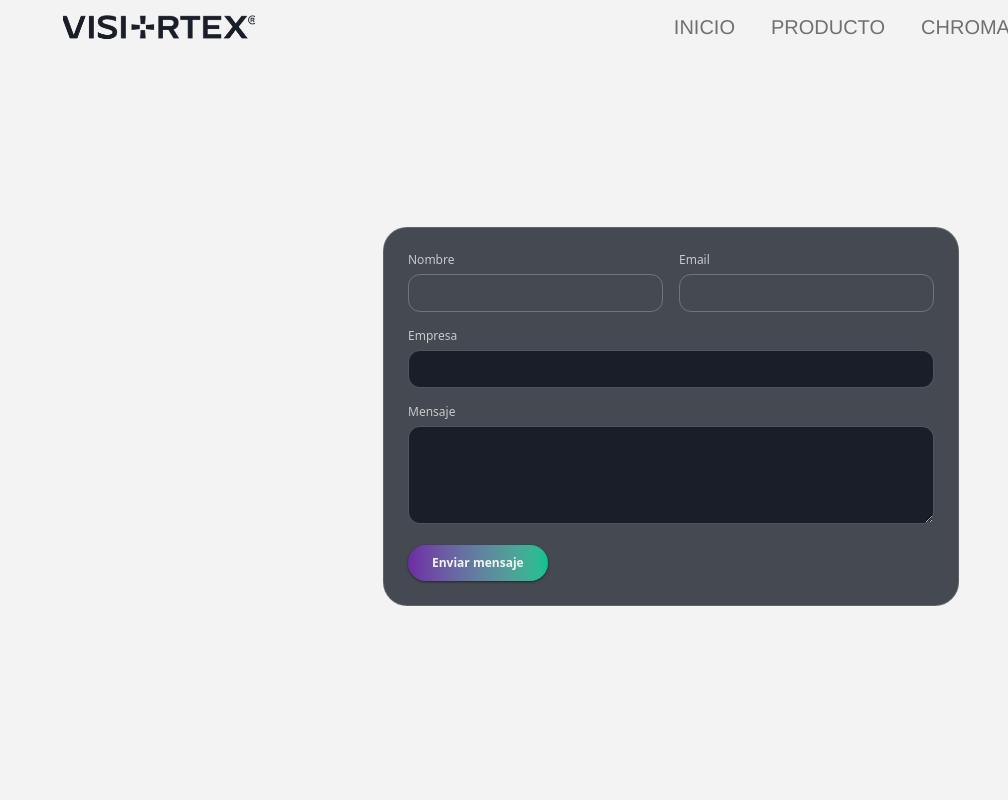
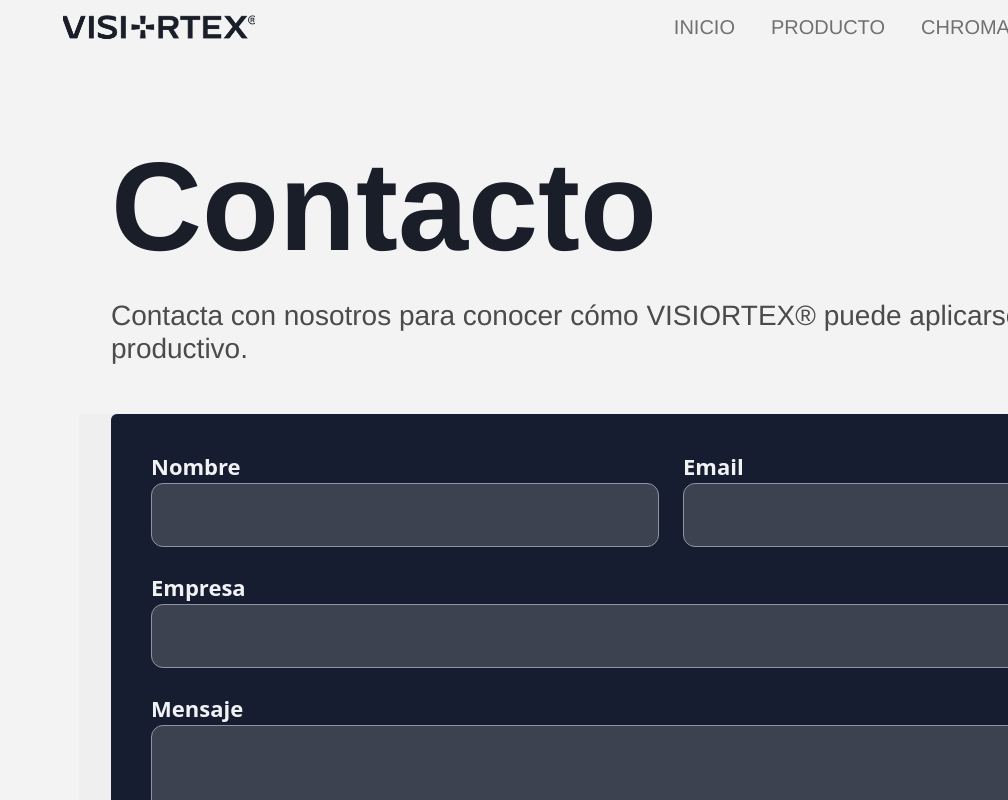
Before and after one commit to braianrabanal/vtx-web-feria, a Next.js app: page /contacto in a window 1280 px wide. Shown: the top 800 px of the page, without its empty margins (272-1280 px from the left). Built offline with nearby package versions, Linux system fonts and the light colour scheme.

Commit message:
finalizado el front de la web y comenzado la configuracion de la funcionalidad de contacto.

```diff
--- a/next.config.ts
+++ b/next.config.ts
@@ -1,22 +1,9 @@
 import type { NextConfig } from "next";
 
 const nextConfig: NextConfig = {
-  /**
-   * Salida estática para despliegue en plataformas tipo GitHub Pages / S3.
-   * `next build` generará la carpeta `out/` lista para publicar.
-   */
-  output: "export",
   images: {
-    // Desactiva el Image Optimization server de Next para poder exportar estático
     unoptimized: true,
   },
-  /**
-   * Si vas a desplegar bajo un subpath (por ejemplo, https://usuario.github.io/vtx-landing),
-   * descomenta y ajusta estas líneas:
-   *
-   * basePath: "/vtx-landing",
-   * assetPrefix: "/vtx-landing/",
-   */
 };
 
 export default nextConfig;
--- /dev/null
+++ b/src/app/api/contacto/route.ts
@@ -0,0 +1,80 @@
+import { NextResponse } from "next/server";
+import nodemailer from "nodemailer";
+
+type ContactBody = {
+  nombre?: string;
+  email?: string;
+  empresa?: string;
+  mensaje?: string;
+};
+
+const emailRegex = /^[^\s@]+@[^\s@]+\.[^\s@]+$/;
+
+export async function POST(req: Request) {
+  try {
+    const body = (await req.json()) as ContactBody;
+    const nombre = body.nombre?.trim() ?? "";
+    const email = body.email?.trim() ?? "";
+    const empresa = body.empresa?.trim() ?? "";
+    const mensaje = body.mensaje?.trim() ?? "";
+
+    if (!nombre || !email || !mensaje) {
+      return NextResponse.json(
+        { ok: false, error: "Nombre, email y mensaje son obligatorios." },
+        { status: 400 },
+      );
+    }
+
+    if (!emailRegex.test(email)) {
+      return NextResponse.json(
+        { ok: false, error: "El email no es valido." },
+        { status: 400 },
+      );
+    }
+
+    const host = process.env.SMTP_HOST;
+    const port = Number(process.env.SMTP_PORT ?? "587");
+    const user = process.env.SMTP_USER;
+    const pass = process.env.SMTP_PASS;
+    const secure = (process.env.SMTP_SECURE ?? "false") === "true";
+    const to = process.env.CONTACT_TO_EMAIL;
+    const from = process.env.CONTACT_FROM_EMAIL ?? user;
+
+    if (!host || !port || !user || !pass || !to || !from) {
+      return NextResponse.json(
+        { ok: false, error: "Falta configuracion SMTP en variables de entorno." },
+        { status: 500 },
+      );
+    }
+
+    const transporter = nodemailer.createTransport({
+      host,
+      port,
+      secure,
+      auth: { user, pass },
+    });
+
+    await transporter.sendMail({
+      from,
+      to,
+      replyTo: email,
+      subject: `Nuevo mensaje de contacto - ${nombre}`,
+      text: `Nombre: ${nombre}\nEmail: ${email}\nEmpresa: ${empresa || "-"}\n\nMensaje:\n${mensaje}`,
+      html: `
+        <h2>Nuevo mensaje de contacto</h2>
+        <p><strong>Nombre:</strong> ${nombre}</p>
+        <p><strong>Email:</strong> ${email}</p>
+        <p><strong>Empresa:</strong> ${empresa || "-"}</p>
+        <p><strong>Mensaje:</strong></p>
+        <p>${mensaje.replace(/\n/g, "<br/>")}</p>
+      `,
+    });
+
+    return NextResponse.json({ ok: true });
+  } catch {
+    return NextResponse.json(
+      { ok: false, error: "No se pudo enviar el mensaje." },
+      { status: 500 },
+    );
+  }
+}
--- a/src/app/contacto/page.tsx
+++ b/src/app/contacto/page.tsx
@@ -1,84 +1,167 @@
+"use client";
+
+import { FormEvent, useState } from "react";
 import { contactoPage } from "@/content/es";
 
 export default function ContactoPage() {
+  const [isSending, setIsSending] = useState(false);
+  const [status, setStatus] = useState<{ ok: boolean; message: string } | null>(
+    null,
+  );
+
+  async function handleSubmit(event: FormEvent<HTMLFormElement>) {
+    event.preventDefault();
+    setStatus(null);
+    setIsSending(true);
+
+    const formData = new FormData(event.currentTarget);
+    const payload = {
+      nombre: String(formData.get("nombre") || ""),
+      email: String(formData.get("email") || ""),
+      empresa: String(formData.get("empresa") || ""),
+      mensaje: String(formData.get("mensaje") || ""),
+    };
+
+    try {
+      const res = await fetch("/api/contacto", {
+        method: "POST",
+        headers: { "Content-Type": "application/json" },
+        body: JSON.stringify(payload),
+      });
+
+      const data = (await res.json()) as { ok?: boolean; error?: string };
+
+      if (!res.ok || !data.ok) {
+        setStatus({
+          ok: false,
+          message: data.error || "No se pudo enviar el mensaje.",
+        });
+        return;
+      }
+
+      event.currentTarget.reset();
+      setStatus({ ok: true, message: "Mensaje enviado correctamente." });
+    } catch {
+      setStatus({ ok: false, message: "Error de red al enviar el mensaje." });
+    } finally {
+      setIsSending(false);
+    }
+  }
+
   return (
-    <div className="space-y-8">
-      <header className="space-y-3">
-        <h1 className="font-heading text-2xl text-clarity-white md:text-3xl">
+    <div className="space-y-10 md:space-y-12">
+      <header className="space-y-8 pt-6 md:pt-10">
+        <h1
+          style={{
+            fontFamily: '"Helvetica Neue", Helvetica, Arial, sans-serif',
+            fontWeight: 700,
+            fontSize: "126px",
+            lineHeight: "0.95",
+            color: "#1A1E29",
+          }}
+        >
           {contactoPage.title}
         </h1>
-        <p className="max-w-xl text-sm text-clarity-white/80">
+        <p
+          className="max-w-[1120px]"
+          style={{
+            fontFamily: '"Helvetica Neue", Helvetica, Arial, sans-serif',
+            fontWeight: 400,
+            fontSize: "28px",
+            lineHeight: "1.2",
+            color: "#4B4B4B",
+          }}
+        >
           {contactoPage.intro}
         </p>
       </header>
 
-      {/* Formulario simple compatible con despliegues estáticos (GitHub Pages).
-          Reemplaza el correo en `action` por la dirección de destino real. */}
+      <section className="-mx-5 bg-[#efefef] px-5 pb-10 md:-mx-8 md:px-8">
         <form
-        action="mailto:info@tusitioweb.com"
-        method="post"
-        encType="text/plain"
-        className="space-y-4 rounded-3xl border border-clarity-white/15 bg-deep-frame/80 p-6 text-sm text-clarity-white/90"
+          onSubmit={handleSubmit}
+          className="mx-auto max-w-[1720px] space-y-6 rounded-md bg-[#171d31] px-10 py-9"
         >
-        <div className="grid gap-4 md:grid-cols-2">
-          <div className="space-y-1.5">
-            <label className="block text-xs text-clarity-white/75" htmlFor="nombre">
+          <div className="grid gap-6 md:grid-cols-2">
+            <div className="space-y-2">
+              <label
+                htmlFor="nombre"
+                className="text-[22px] font-semibold text-[#f1f2f4]"
+              >
                 {contactoPage.nombre}
               </label>
               <input
                 id="nombre"
                 name="nombre"
                 type="text"
-              className="w-full rounded-xl border border-clarity-white/25 bg-transparent px-3 py-2 text-sm outline-none focus:border-quality-green"
                 required
+                className="h-16 w-full rounded-xl border border-[#8f95a0] bg-[#3d4250] px-4 text-[20px] text-[#f1f2f4] outline-none"
               />
             </div>
-          <div className="space-y-1.5">
-            <label className="block text-xs text-clarity-white/75" htmlFor="email">
+            <div className="space-y-2">
+              <label
+                htmlFor="email"
+                className="text-[22px] font-semibold text-[#f1f2f4]"
+              >
                 {contactoPage.email}
               </label>
               <input
                 id="email"
                 name="email"
                 type="email"
-              className="w-full rounded-xl border border-clarity-white/25 bg-transparent px-3 py-2 text-sm outline-none focus:border-quality-green"
                 required
+                className="h-16 w-full rounded-xl border border-[#8f95a0] bg-[#3d4250] px-4 text-[20px] text-[#f1f2f4] outline-none"
               />
             </div>
           </div>
 
-        <div className="space-y-1.5">
-          <label className="block text-xs text-clarity-white/75" htmlFor="empresa">
+          <div className="space-y-2">
+            <label
+              htmlFor="empresa"
+              className="text-[22px] font-semibold text-[#f1f2f4]"
+            >
               {contactoPage.empresa}
             </label>
             <input
               id="empresa"
               name="empresa"
               type="text"
-            className="w-full rounded-xl border border-clarity-white/25 bg-deep-frame px-3 py-2 text-sm text-clarity-white outline-none"
+              className="h-16 w-full rounded-xl border border-[#8f95a0] bg-[#3d4250] px-4 text-[20px] text-[#f1f2f4] outline-none"
             />
           </div>
 
-        <div className="space-y-1.5">
-          <label className="block text-xs text-clarity-white/75" htmlFor="mensaje">
+          <div className="space-y-2">
+            <label
+              htmlFor="mensaje"
+              className="text-[22px] font-semibold text-[#f1f2f4]"
+            >
               {contactoPage.mensaje}
             </label>
             <textarea
               id="mensaje"
               name="mensaje"
-            rows={4}
-            className="w-full rounded-xl border border-clarity-white/25 bg-deep-frame px-3 py-2 text-sm text-clarity-white outline-none"
+              rows={7}
               required
+              className="w-full rounded-xl border border-[#8f95a0] bg-[#3d4250] px-4 py-3 text-[20px] text-[#f1f2f4] outline-none"
             />
           </div>
 
           <button
             type="submit"
-          className="inline-flex items-center justify-center rounded-full bg-gradient-to-r from-chroma-violet to-quality-green px-6 py-2.5 text-xs font-semibold text-clarity-white shadow-sm shadow-black/40 hover:opacity-90"
+            disabled={isSending}
+            className="inline-flex h-14 items-center justify-center rounded-full bg-[#f1f2f4] px-8 text-[20px] font-semibold text-[#353945] transition hover:opacity-90 disabled:opacity-60"
           >
-          {contactoPage.submit}
+            {isSending ? "Enviando..." : contactoPage.submit}
           </button>
+
+          {status && (
+            <p
+              className={`text-[18px] ${status.ok ? "text-[#00c48e]" : "text-[#ff8d8d]"}`}
+            >
+              {status.message}
+            </p>
+          )}
         </form>
+      </section>
     </div>
   );
 }
```
Also changed, not shown: 1 other file (tests, documents, lock files or other folders). Lines whose indentation alone changed are shown as unchanged.
